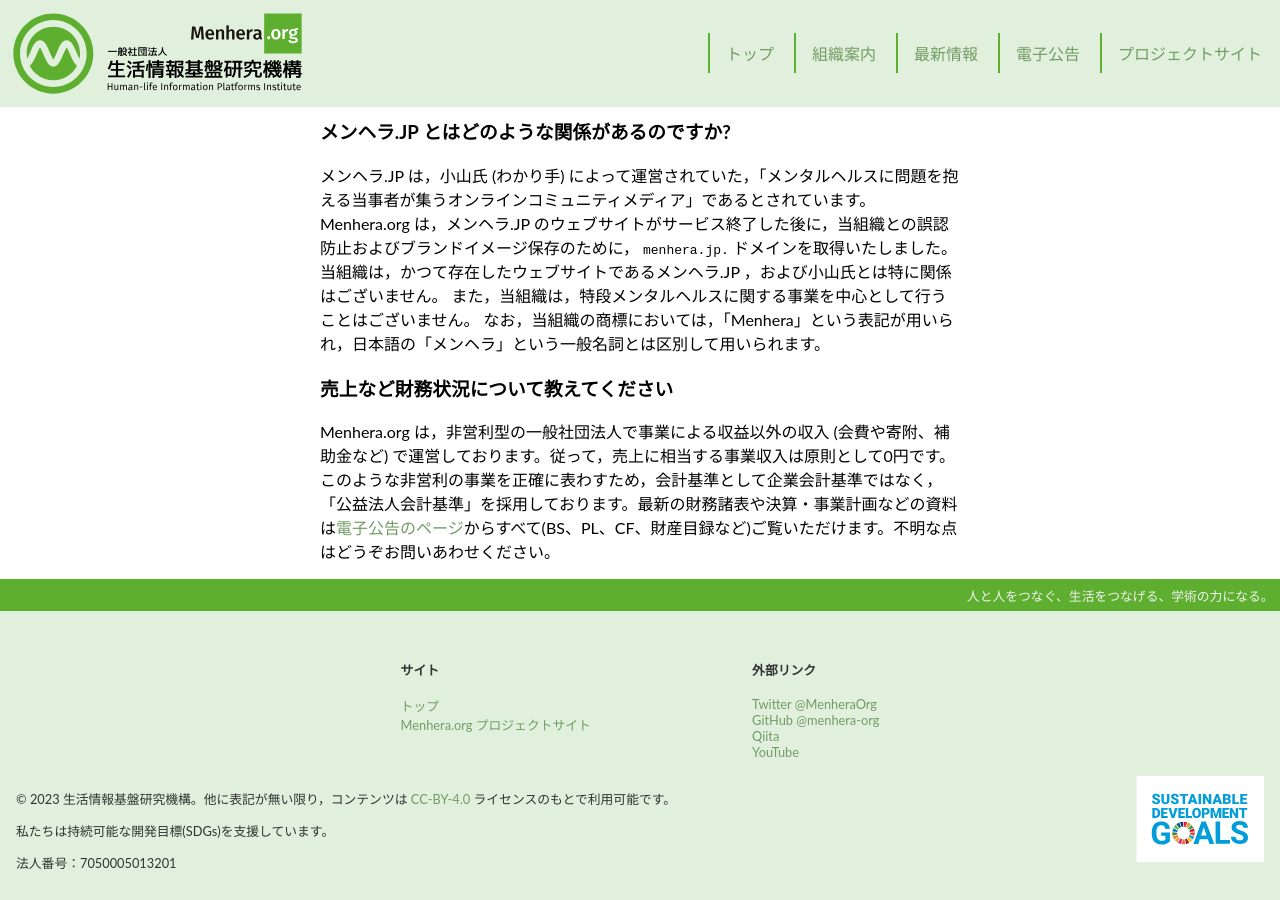
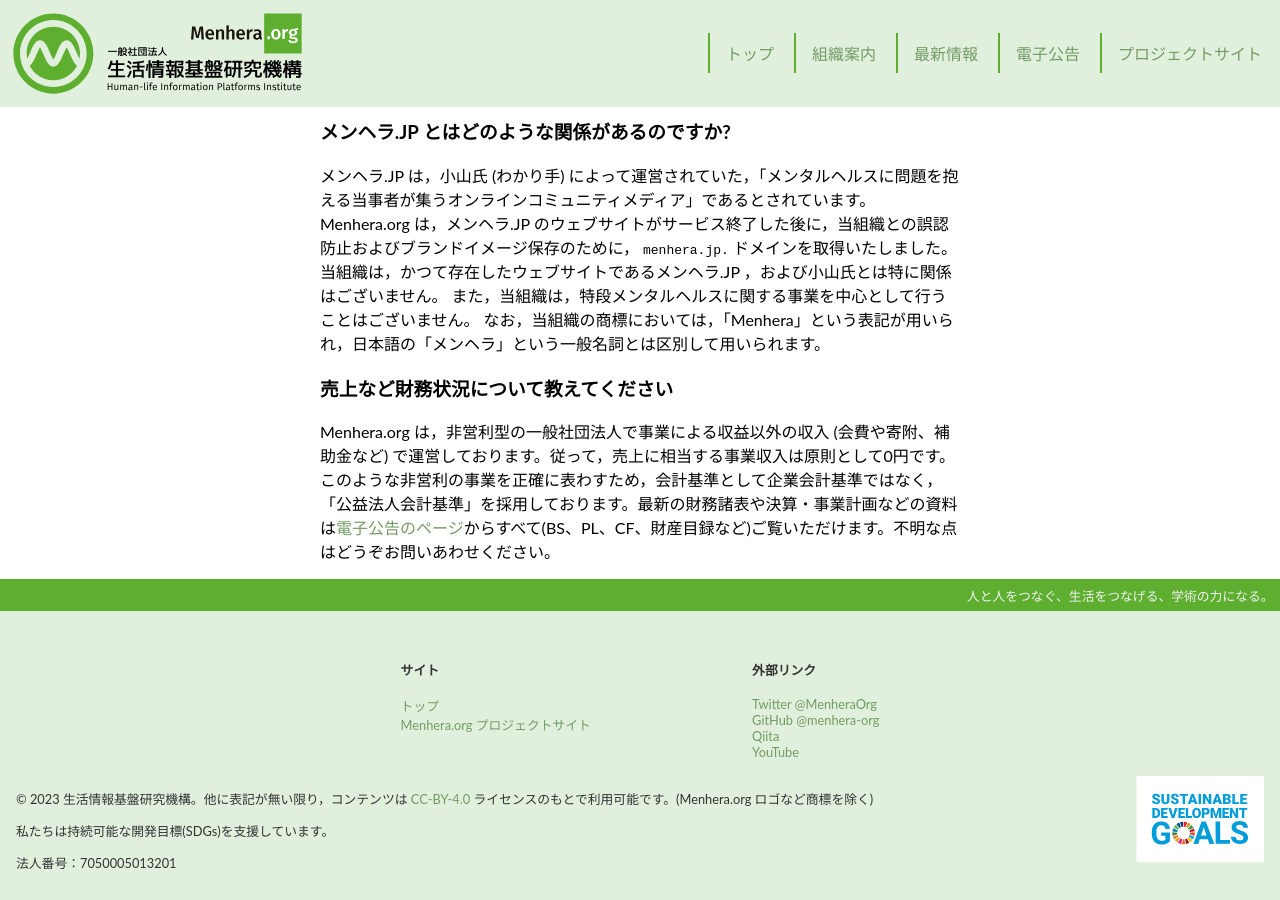
Before and after one commit to menhera-org/menhera.jp, a Jekyll site: the page built from index.html, in a window 1280 px wide and 900 px high, scrolled down 2208 px. Built offline with Jekyll 4.4.1, drawn with Linux system fonts in a browser that asks for light colours; some web fonts are replaced.

Commit message:
clarify copyright notices

```diff
--- a/_layouts/default.html
+++ b/_layouts/default.html
@@ -72,7 +72,7 @@
 </div>
 <div id="footer-bottom">
 <div id="footer-bottom-start">
-<p>© 2023 生活情報基盤研究機構。他に表記が無い限り，コンテンツは <a href="https://creativecommons.org/licenses/by/4.0/">CC-BY-4.0</a> ライセンスのもとで利用可能です。</p>
+<p>© 2023 生活情報基盤研究機構。他に表記が無い限り，コンテンツは <a href="https://creativecommons.org/licenses/by/4.0/">CC-BY-4.0</a> ライセンスのもとで利用可能です。(Menhera.org ロゴなど商標を除く)</p>
 <p>私たちは持続可能な開発目標(SDGs)を支援しています。</p>
 <p>法人番号：7050005013201</p>
 </div>
```
